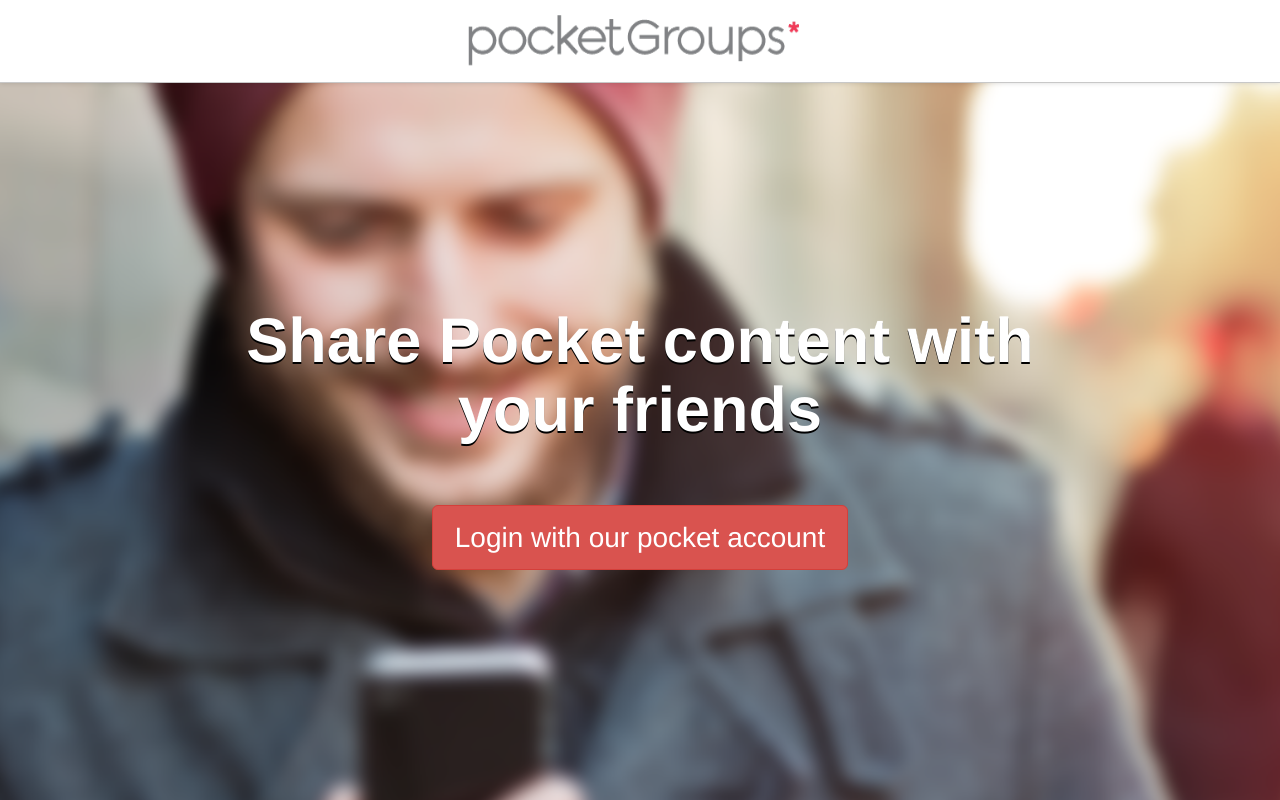
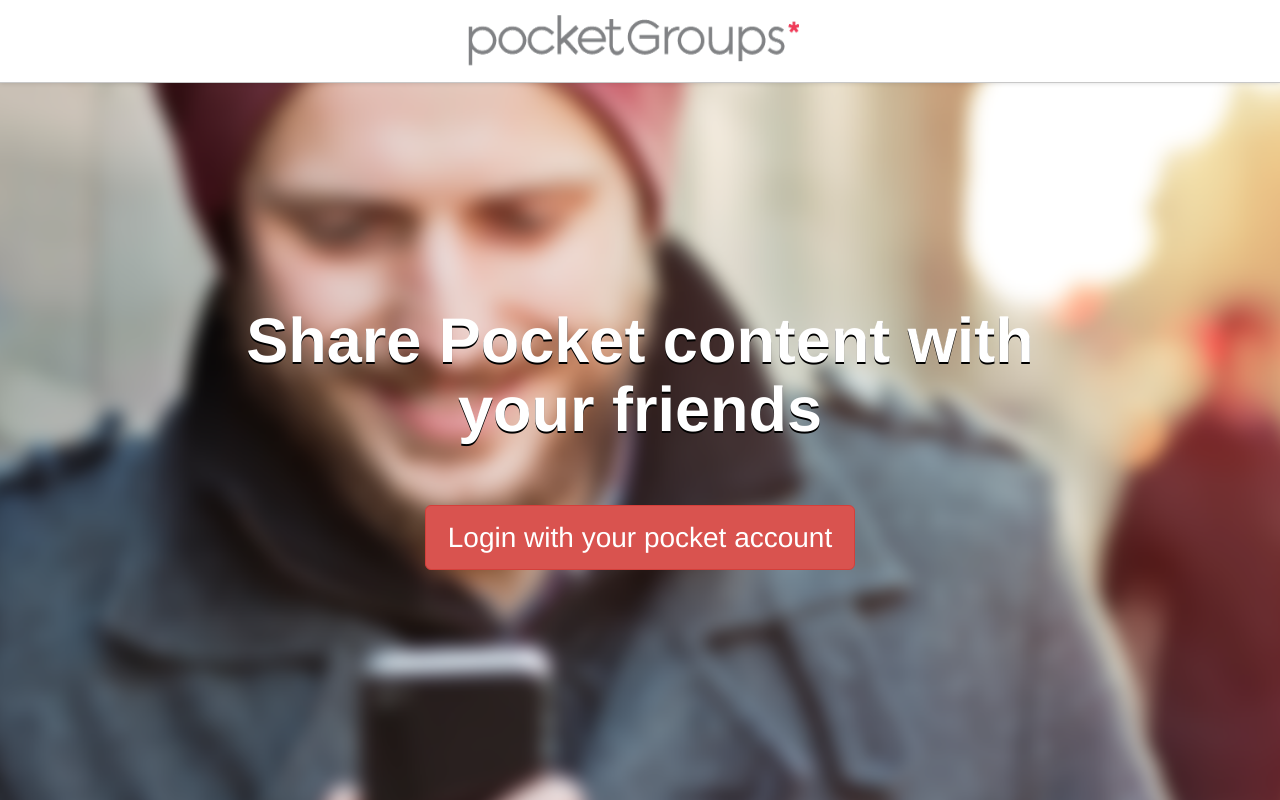
Before and after one commit to filipeximenes/pocketgroups, a Django app: template core/templates/core/index.html in a window 1280 px wide. Run offline with Django 3.2, Linux system fonts and the light colour scheme; the template is opened without the code that fills it, so the values that code supplies are empty; parts of the project's set-up code (start-up, migrations or seed data) failed here and were passed over; some libraries are stand-ins or nearby versions.

Commit message:
adding login buttom link

```diff
--- a/core/templates/core/index.html
+++ b/core/templates/core/index.html
@@ -4,7 +4,10 @@
     <div class="intro">
       <div class="vert-text">
         <h1>Share Pocket content with </br> your friends</h1>
-        <button type="button" class="btn btn-lg btn-danger login-button">Login with our pocket account</button>
+        <a href="{% url 'redirect-to-auth' %}">
+          <button type="button" class="btn btn-lg btn-danger login-button">Login with your pocket account</button>
+        </a>
       </div>
     </div>
+    <div class=""></div>
 {% endblock %}
```
